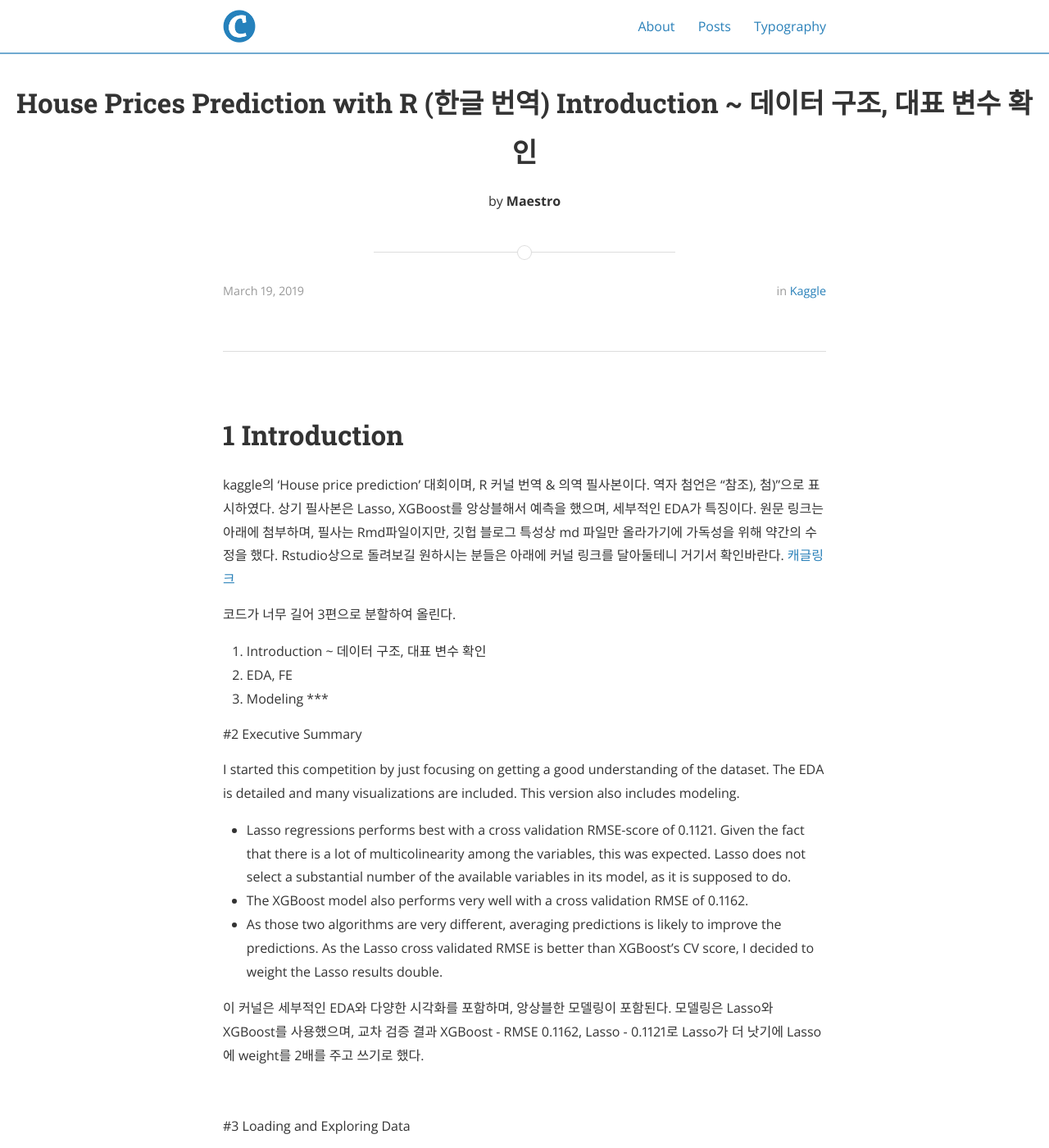
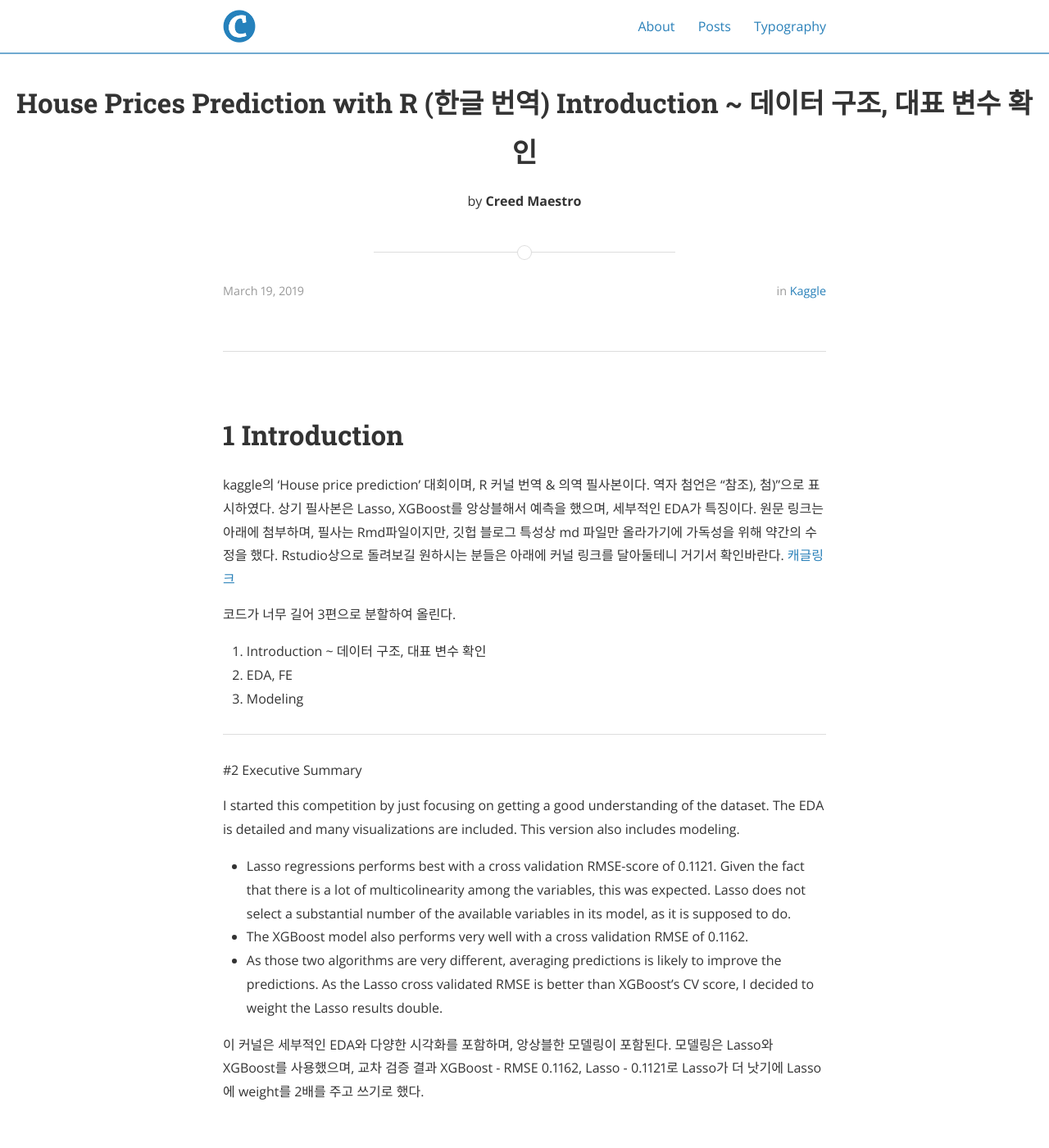
Before and after one commit to CreedMaestro/CreedMaestro.github.io, a Jekyll site: the page built from _posts/2019-03-19-House_Price_Prediction_translation(Instroduction).md, in a window 1280 px wide and 1400 px high. Shown: the whole window at 82% size. Built offline with Jekyll 4.4.1, drawn with Linux system fonts in a browser that asks for light colours; nearby versions of some CDN libraries; comment, search, counter and statistics services are not loaded.

Commit message:
haroopad gfm mode off

````diff
--- a/_posts/2019-03-19-House_Price_Prediction_translation(Instroduction).md
+++ b/_posts/2019-03-19-House_Price_Prediction_translation(Instroduction).md
@@ -1,9 +1,9 @@
 ---
 title: "House Prices Prediction with R (한글 번역) Introduction ~ 데이터 구조, 대표 변수 확인"
-author: "Maestro"
+author: "Creed Maestro"
 date: "2019/03/19"
 categories: Kaggle
-tags: Kaggle, R, 집값 예측
+tags: Kaggle, R, 집값예측
 layout: post
 output:
   md_document:
@@ -27,6 +27,7 @@
 1. Introduction ~ 데이터 구조, 대표 변수 확인
 2. EDA, FE
 3. Modeling
+
 ***
 
 #2 Executive Summary
@@ -191,3 +192,5 @@
 ```{r}
 all[c(524, 1299), c('SalePrice', 'GrLivArea', 'OverallQual')]
 ```
+
+<br>
````
Also changed, not shown: _posts/2019-03-20-House_Price_Prediction_translation(EDA, FE).md (+1 -1 lines), _posts/2019-03-21-House_Price_Prediction_translation(Modeling).md (+1 -1 lines).
